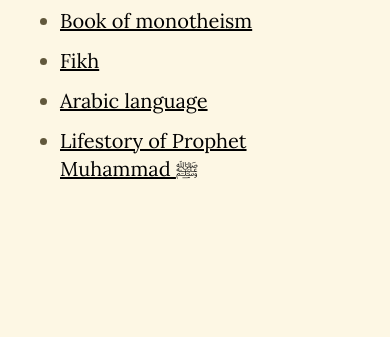
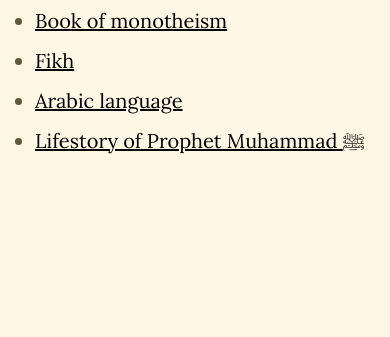
Before and after one commit to Temirsultanov/aus-abu-zarea, a plain HTML site: page index.html in a window 390 px wide. Shown: the part 507-844 px from the top of the page. Drawn offline with Linux system fonts and the light colour scheme.

Commit message:
feat: media query

```diff
--- a/style.css
+++ b/style.css
@@ -122,6 +122,6 @@ h3 {
 
 @media (max-width: 860px) {
   .container {
-    width: 310px;
+    width: calc(100% - 30px);
   }
 }
```
